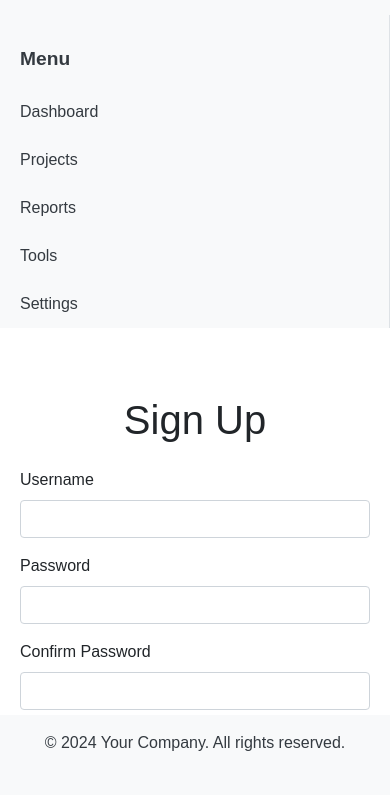
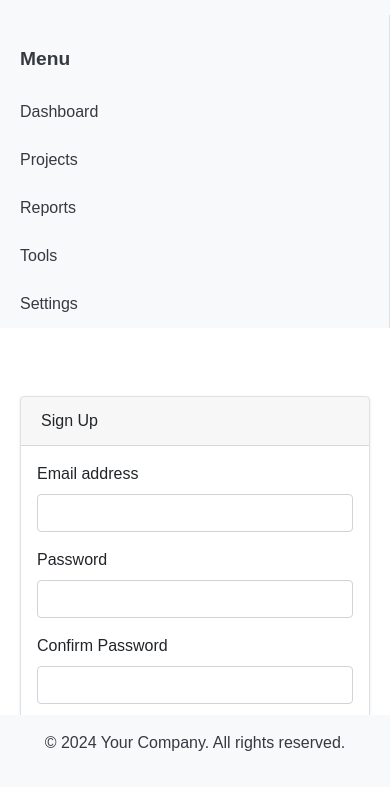
Before and after one commit to Atharvabillore01/Task-, a Flask app: page /signup in a window 390 px wide. Shown: the part 57-852 px from the top of the page. Before the commit the page ends 808 px from the top, so only its background shows below. Run offline with Flask 3, Linux system fonts and the light colour scheme; some libraries are stand-ins or nearby versions.

Commit message:
Signup working now

```diff
--- a/app.py
+++ b/app.py
@@ -1,7 +1,7 @@
 from flask import Flask, render_template, request, redirect, url_for, session, flash
 import sqlite3
 from datetime import date
-#current branch
+
 app = Flask(__name__)
 app.secret_key = 'your_secret_key'  # Change this to a secure key for session management
 DATABASE = 'mydb.db'
@@ -34,78 +34,64 @@ def index():
 @app.route('/signup', methods=['GET', 'POST'])
 def signup():
     if request.method == 'POST':
-        username = request.form['username']
-        password = request.form['password']
-        confirm_password = request.form['confirm_password']
+        step = request.form.get('step')
+        if step == '1':
+            email = request.form['email']
+            password = request.form['password']
+            confirm_password = request.form['confirm_password']
+            if password != confirm_password:
+                flash("Passwords do not match.", 'error')
+                return render_template('signup.html', step=1)
 
-        if password != confirm_password:
-            flash("Passwords do not match.", 'error')
-            return render_template('signup.html')
+            session['signup_data'] = {
+                'email': email,
+                'password': password
+            }
+            return render_template('signup.html', step=2)
+        elif step == '2':
+            signup_data = session.get('signup_data', {})
+            username = request.form['username']
+            name = request.form['name']
+            gender = request.form['gender']
+            dob = request.form['dob']
+            education = request.form['education']
+            salary = request.form['salary']
+            location = request.form['location']
+            skills = request.form['skills']
+            experience = request.form['experience']
+            bio = request.form['bio']
 
-        conn = sqlite3.connect(DATABASE)
-        c = conn.cursor()
-        try:
-            c.execute('''INSERT INTO user_profile (username, password) VALUES (?, ?)''', (username, password))
-            conn.commit()
-            flash("Account created successfully. Please provide additional details.", 'success')
-            return redirect(url_for('additional_details'))
-        except sqlite3.IntegrityError:
-            flash("Username already exists. Please choose another username.", 'error')
-        finally:
-            conn.close()
+            signup_data.update({
+                'username': username,
+                'name': name,
+                'gender': gender,
+                'dob': dob,
+                'education': education,
+                'salary': salary,
+                'location': location,
+                'skills': skills,
+                'experience': experience,
+                'bio': bio
+            })
 
-    return render_template('signup.html')
-
-@app.route('/additional_details', methods=['GET', 'POST'])
-def additional_details():
-    if 'email' not in session:
-        flash("Please sign up or log in first.", 'error')
-        return redirect(url_for('signup'))
-
-    max_date = date.today().isoformat()
-    if request.method == 'POST':
-        email = session['email']
-        name = request.form['name']
-        gender = request.form['gender']
-        dob = request.form['dob']
-        education = request.form['education']
-        salary = request.form['salary']
-        location = request.form['location']
-        skills = request.form['skills']
-        experience = request.form['experience']
-        bio = request.form['bio']
-
-        conn = sqlite3.connect(DATABASE)
-        c = conn.cursor()
-        try:
-            c.execute('''UPDATE user_profile SET name = ?, gender = ?, dob = ?, education = ?, salary = ?, location = ?, skills = ?, experience = ?, bio = ?
-                         WHERE email = ?''',
-                         (name, gender, dob, education, salary, location, skills, experience, bio, email))
-            conn.commit()
-            flash("Profile updated successfully.", 'success')
-        except sqlite3.Error as e:
-            flash(f"Error updating profile: {e}", 'error')
-        finally:
-            conn.close()
-
-        return redirect(url_for('profile'))
-
-    return render_template('additional_details.html', max_date=max_date)
-
-@app.route('/profile')
-def profile():
-    if 'email' not in session:
-        flash("Please sign up or log in first.", 'error')
-        return redirect(url_for('signup'))
-
-    email = session['email']
-    conn = sqlite3.connect(DATABASE)
-    c = conn.cursor()
-    c.execute('SELECT * FROM user_profile WHERE email = ?', (email,))
-    user_profile = c.fetchone()
-    conn.close()
-
-    return render_template('profiles.html', user_profile=user_profile)
+            # Save data to the database
+            conn = sqlite3.connect(DATABASE)
+            c = conn.cursor()
+            try:
+                c.execute('''INSERT INTO user_profile (username, password, email, name, gender, dob, education, salary, location, skills, experience, bio)
+                             VALUES (?, ?, ?, ?, ?, ?, ?, ?, ?, ?, ?, ?)''',
+                          (signup_data['username'], signup_data['password'], signup_data['email'], signup_data['name'],
+                           signup_data['gender'], signup_data['dob'], signup_data['education'], signup_data['salary'],
+                           signup_data['location'], signup_data['skills'], signup_data['experience'], signup_data['bio']))
+                conn.commit()
+                flash("Account created successfully.", 'success')
+                session.pop('signup_data', None)
+                return redirect(url_for('login'))
+            except sqlite3.IntegrityError:
+                flash("Username already exists. Please choose another username.", 'error')
+            finally:
+                conn.close()
+    return render_template('signup.html', step=1)
 
 @app.route('/login', methods=['GET', 'POST'])
 def login():
@@ -127,6 +113,21 @@ def login():
             flash("Invalid credentials. Please try again.", 'error')
 
     return render_template('login.html')
+
+@app.route('/profile')
+def profile():
+    if 'email' not in session:
+        flash("Please log in first.", 'error')
+        return redirect(url_for('login'))
+
+    email = session['email']
+    conn = sqlite3.connect(DATABASE)
+    c = conn.cursor()
+    c.execute('SELECT * FROM user_profile WHERE email = ?', (email,))
+    user_profile = c.fetchone()
+    conn.close()
+
+    return render_template('profiles.html', user_profile=user_profile)
 
 @app.route('/logout')
 def logout():
--- a/database.sql
+++ b/database.sql
@@ -20,3 +20,6 @@ VALUES
 ('jane_smith', 'securepassword', 'Jane Smith', 'jane.smith@example.com', 'Female', '1985-09-28', 'Master of Business Administration', 75000, 'San Francisco', 'Project Management, Leadership', 8, 'Experienced manager with a proven track record in leading teams.'),
 ('alex_jones', 'password123', 'Alex Jones', 'alex.jones@example.com', 'Male', '1995-03-20', 'Bachelor of Arts', 45000, 'Chicago', 'Graphic Design, Adobe Suite', 3, 'Creative designer specializing in digital and print media.'),
 ('emily_wilson', 'emily_password', 'Emily Wilson', 'emily.wilson@example.com', 'Female', '1992-11-10', 'Bachelor of Engineering', 70000, 'Los Angeles', 'JavaScript, React, Node.js', 6, 'Full-stack developer passionate about creating responsive web applications.');
+
+DELETE FROM user_profile
+WHERE id BETWEEN 5 AND 8;
--- a/static/css/styles.css
+++ b/static/css/styles.css
@@ -165,3 +165,7 @@ main.container .form-inline {
         margin-left: -15rem;
     }
 }
+
+#step2 {
+    display: none;
+}
--- a/static/js/main.js
+++ b/static/js/main.js
@@ -86,3 +86,21 @@ function filterUsers() {
         }
     }
 }
+$(document).ready(function() {
+    // Show/hide steps based on button clicks
+    $('.next-btn').click(function() {
+        $('#step1').hide();
+        $('#step2').show();
+    });
+
+    // Validate form inputs (example)
+    $('#signupForm').submit(function(event) {
+        var password = $('#password').val();
+        var confirm_password = $('#confirm_password').val();
+
+        if (password !== confirm_password) {
+            alert("Passwords do not match.");
+            event.preventDefault(); // Prevent form submission
+        }
+    });
+});
--- a/templates/signup.html
+++ b/templates/signup.html
@@ -3,14 +3,19 @@
 {% block title %}Sign Up{% endblock %}
 
 {% block content %}
-<div class="container mt-5">
-    <div class="row justify-content-center">
-        <div class="col-md-6 col-lg-4">
-            <h1 class="text-center mb-4">Sign Up</h1>
-            <form action="/signup" method="POST">
+<div class="container">
+    <div class="row justify-content-center mt-5">
+        <div class="col-md-8">
+            <div class="card">
+                <div class="card-header">Sign Up</div>
+
+                <div class="card-body">
+                    {% if step == 1 %}
+                    <form method="POST">
+                        <input type="hidden" name="step" value="1">
                         <div class="form-group">
-                    <label for="username">Username</label>
-                    <input type="text" class="form-control" id="username" name="username" required>
+                            <label for="email">Email address</label>
+                            <input type="email" class="form-control" id="email" name="email" required>
                         </div>
                         <div class="form-group">
                             <label for="password">Password</label>
```
Also changed, not shown: other parts of templates/signup.html (+54 -3 lines), templates/additional_details.html (deleted, +0 -65 lines), mydb.db. Lines whose indentation alone changed are shown as unchanged.
